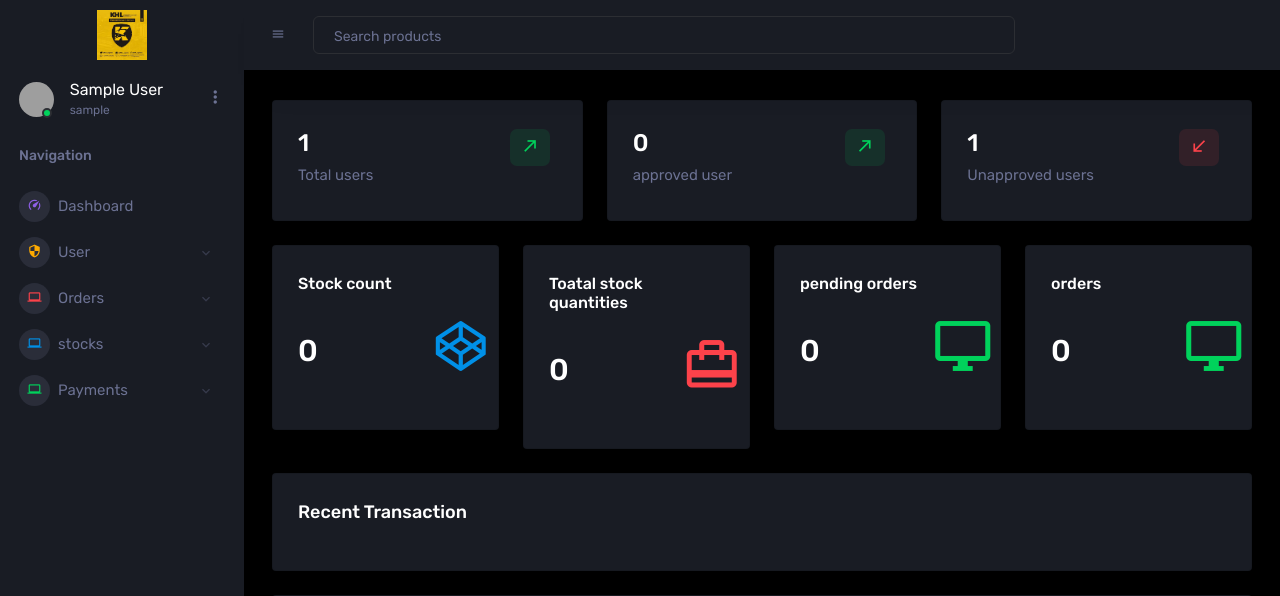
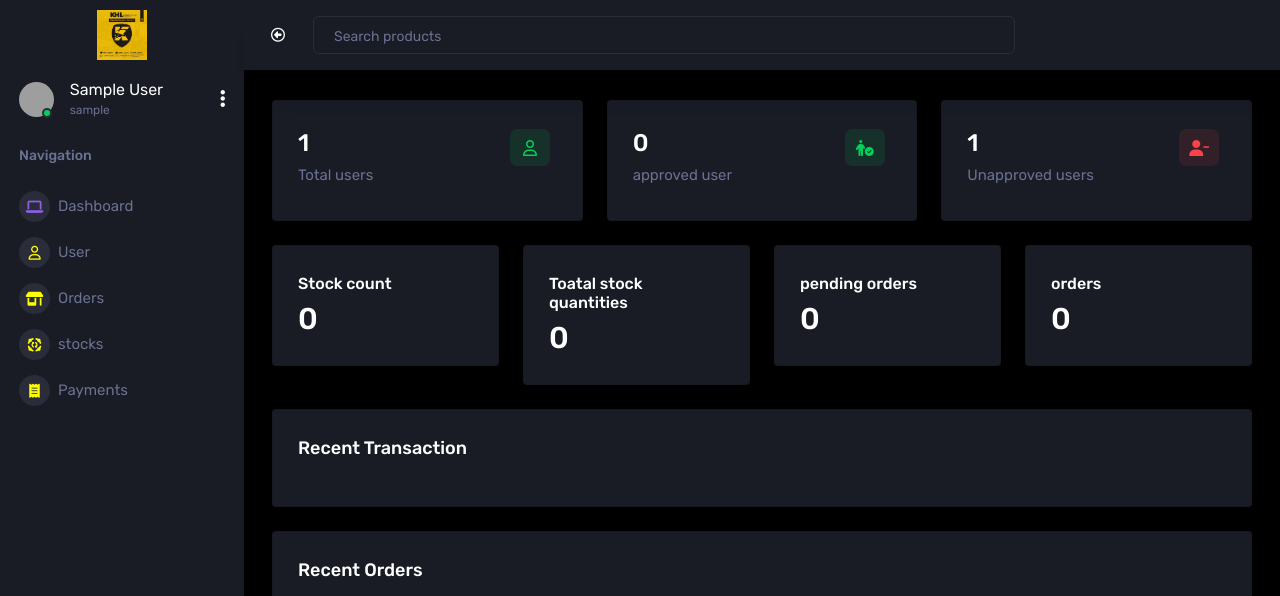
Before and after one commit to marvelouscode349/khlogistics, a Django app: page /dashboard/admin/ in a window 1280 px wide. Shown: the top 596 px of the page. Run offline with Django 4.2, Linux system fonts and the light colour scheme; the visitor is signed in with stand-in values (Sample User, id 1); data comes from the database, SQL or seed files in the repository; data that the repository does not hold is empty; some libraries are stand-ins or nearby versions; grey boxes are pictures that could not be loaded.

Commit message:
icon issue fixed

```diff
--- a/template/admin/admin_dashboard.html
+++ b/template/admin/admin_dashboard.html
@@ -24,8 +24,8 @@
                 </div>
                 <div class="col-3">
                   <div class="icon icon-box-success ">
-                    <span class="mdi mdi-arrow-top-right icon-item"></span>
-                  </div>
+                    <i class="fa-regular fa-user"></i>
+                    </div>
                 </div>
               </div>
               <h6 class="text-muted font-weight-normal">Total users</h6>
@@ -43,8 +43,8 @@
                 </div>
                 <div class="col-3">
                   <div class="icon icon-box-success">
-                    <span class="mdi mdi-arrow-top-right icon-item"></span>
-                  </div>
+                    <i class="fa-solid fa-person-circle-check"></i>
+                    </div>
                 </div>
               </div>
               <h6 class="text-muted font-weight-normal">approved user</h6>
@@ -62,8 +62,8 @@
                 </div>
                 <div class="col-3">
                   <div class="icon icon-box-danger">
-                    <span class="mdi mdi-arrow-bottom-left icon-item"></span>
-                  </div>
+                    <i class="fa-solid fa-user-minus"></i>
+                                    </div>
                 </div>
               </div>
               <h6 class="text-muted font-weight-normal">Unapproved users</h6>
--- a/template/includes/admin_base.html
+++ b/template/includes/admin_base.html
@@ -9,11 +9,11 @@
     <meta name="viewport" content="width=device-width, initial-scale=1, shrink-to-fit=no">
     <title>logistics</title>
     <!-- plugins:css -->
-    <link rel="stylesheet" href="{% static 'vendors/mdi/css/materialdesignicons.min.css' %}">
     <link rel="stylesheet" href="{% static 'vendors/css/vendor.bundle.base.css' %}">
     <!-- endinject -->
     <link rel="stylesheet" href="{% static 'vendors/select2/select2.min.css' %}">
-
+    <!-- Font awesome 5 -->
+    <link rel="stylesheet" href="https://cdnjs.cloudflare.com/ajax/libs/font-awesome/6.4.2/css/all.min.css" >
     <link rel="stylesheet" href="{% static 'vendors/select2-bootstrap-theme/select2-bootstrap.min.css' %}">
 
     <!-- Plugin css for this page -->
--- a/template/includes/admin_menu.html
+++ b/template/includes/admin_menu.html
@@ -7,9 +7,10 @@
       </div>
       <div class="navbar-menu-wrapper flex-grow d-flex align-items-stretch">
         <button class="navbar-toggler navbar-toggler align-self-center" type="button" data-toggle="minimize">
-          <span class="mdi mdi-menu"></span>
-        </button>
+          <i class="fa-regular fa-circle-left" style="color: #ffffff;"></i>
+                 </button>
         <ul class="navbar-nav w-100">
+
           <li class="nav-item w-100">
             <form method="post" action="{% url 'search' %}" class="nav-link mt-2 mt-md-0 d-none d-lg-flex search">
               {% csrf_token %}
@@ -86,43 +87,10 @@
 
 
           </li>
-         <li class="nav-item dropdown">
-                <a class="nav-link" id="profileDropdown" href="#" data-toggle="dropdown">
-                  <div class="navbar-profile">
-                    <img class="img-xs rounded-circle" src="../../assets/images/faces/face15.jpg" alt="">
-                    <p class="mb-0 d-none d-sm-block navbar-profile-name">Henry Klein</p>
-                    <i class="mdi mdi-menu-down d-none d-sm-block"></i>
-                  </div>
-                </a>
-                <div class="dropdown-menu dropdown-menu-right navbar-dropdown preview-list" aria-labelledby="profileDropdown">
-                  <h6 class="p-3 mb-0">Profile</h6>
-                  <div class="dropdown-divider"></div>
-                  <a class="dropdown-item preview-item">
-                    <div class="preview-thumbnail">
-                      <div class="preview-icon bg-dark rounded-circle">
-                        <i class="mdi mdi-settings text-success"></i>
-                      </div>
-                    </div>
-                    <div class="preview-item-content">
-                      <p class="preview-subject mb-1">profile</p>
-                    </div>
-                  </a>
-                  <div class="dropdown-divider"></div>
-                  <a class="dropdown-item preview-item">
-                    <div class="preview-thumbnail">
-                      <div class="preview-icon bg-dark rounded-circle">
-                        <i class="mdi mdi-logout text-danger"></i>
-                      </div>
-                    </div>
-                    <div class="preview-item-content">
-                      <p class="preview-subject mb-1">Log out</p>
-                    </div>
-                  </a>
 
-              </li>
         </ul>
-        <button class="navbar-toggler navbar-toggler-right d-lg-none align-self-center" type="button" data-toggle="offcanvas">
-          <span class="mdi mdi-format-line-spacing"></span>
-        </button>
+        <button style="margin-left: 15px;" class="navbar-toggler navbar-toggler-right d-lg-none align-self-center" type="button" data-toggle="offcanvas">
+          <i class="fa-solid fa-bars" style="color: #ffffff;"></i>
+                </button>
       </div>
     </nav>
--- a/template/includes/admin_navbar.html
+++ b/template/includes/admin_navbar.html
@@ -17,12 +17,12 @@
               <span>{{user.username}}</span>
             </div>
           </div>
-          <a href="#" id="profile-dropdown" data-toggle="dropdown"><i class="mdi mdi-dots-vertical"></i></a>
+          <a href="#" id="profile-dropdown" data-toggle="dropdown"><i class="fa-solid fa-ellipsis-vertical fa-lg" style="color: white;"></i></a>
           <div class="dropdown-menu dropdown-menu-right sidebar-dropdown preview-list" aria-labelledby="profile-dropdown">
             <a href="{% url 'profile' %}" class="dropdown-item preview-item">
               <div class="preview-thumbnail">
                 <div class="preview-icon bg-dark rounded-circle">
-                  <i class="mdi mdi-settings text-primary"></i>
+                  <i class="fa-regular fa-user"></i>
                           </div>
               </div>
               <div class="preview-item-content">
@@ -33,7 +33,7 @@
             <a href="#" class="dropdown-item preview-item">
               <div class="preview-thumbnail">
                 <div class="preview-icon bg-dark rounded-circle">
-                  <i class="mdi mdi-onepassword  text-info"></i>
+                  <i class="fa-solid fa-gears"></i>
                               </div>
               </div>
               <div class="preview-item-content">
@@ -44,8 +44,7 @@
             <a href="{% url 'logout' %}" class="dropdown-item preview-item">
               <div class="preview-thumbnail">
                 <div class="preview-icon bg-dark rounded-circle">
-                  <i class="mdi mdi-calendar-today text-success"></i>
-                </div>
+                  <i class="fa-solid fa-arrow-right-from-bracket"></i>                </div>
               </div>
               <div class="preview-item-content">
                 <p class="preview-subject ellipsis mb-1 text-small">LOG OUT</p>
@@ -60,7 +59,7 @@
       <li class="nav-item menu-items">
         <a class="nav-link" href="{% url 'admin-dashboard' %}">
           <span class="menu-icon">
-            <i class="mdi mdi-speedometer"></i>
+            <i class="fa-solid fa-laptop"></i>
                     </span>
           <span class="menu-title">Dashboard</span>
         </a>
@@ -69,10 +68,10 @@
       <li class="nav-item menu-items">
         <a class="nav-link" data-toggle="collapse" href="#auth" aria-expanded="false" aria-controls="auth">
           <span class="menu-icon">
-            <i class="mdi mdi-security"></i>
+            <i class="fa-regular fa-user"  style="color: yellow;"></i>
           </span>
           <span class="menu-title">User</span>
-          <i class="menu-arrow"></i>
+          <!-- <i class="fa-solid fa-caret-down" style="margin-left: 100px;"></i> -->
         </a>
         <div class="collapse" id="auth">
           <ul class="nav flex-column sub-menu">
@@ -90,10 +89,10 @@
       <li class="nav-item menu-items">
         <a class="nav-link" data-toggle="collapse" href="#ui-order" aria-expanded="false" aria-controls="ui-order">
           <span class="menu-icon">
-            <i class="mdi mdi-laptop"></i>
+            <i class="fa-solid fa-shop"  style="color: yellow;"></i>
                     </span>
           <span class="menu-title">Orders</span>
-          <i class="menu-arrow"></i>
+          <!-- <i class="fa-solid fa-caret-down" style="margin-left: 100px;"></i> -->
         </a>
         <div class="collapse" id="ui-order">
           <ul class="nav flex-column sub-menu">
@@ -112,10 +111,10 @@
       <li class="nav-item menu-items">
         <a class="nav-link" data-toggle="collapse" href="#ui-stocks" aria-expanded="false" aria-controls="ui-stocks">
           <span class="menu-icon">
-            <i class="mdi mdi-laptop"></i>
+            <i class="fa-solid fa-group-arrows-rotate"  style="color: yellow;"></i>
                  </span>
           <span class="menu-title">stocks</span>
-          <i class="menu-arrow"></i>
+          <!-- <i class="fa-solid fa-caret-down" style="margin-left: 100px;"></i> -->
         </a>
         <div class="collapse" id="ui-stocks">
           <ul class="nav flex-column sub-menu">
@@ -130,10 +129,10 @@
       <li class="nav-item menu-items">
         <a class="nav-link" data-toggle="collapse" href="#ui-pay" aria-expanded="false" aria-controls="ui-stocks">
           <span class="menu-icon">
-            <i class="mdi mdi-laptop"></i>
+            <i class="fa-solid fa-receipt" style="color: yellow;"></i>
                     </span>
           <span class="menu-title">Payments</span>
-          <i class="menu-arrow"></i>
+          <!-- <i class="fa-solid fa-caret-down" style="margin-left: 70px;"></i> -->
         </a>
         <div class="collapse" id="ui-pay">
           <ul class="nav flex-column sub-menu">
--- a/template/includes/base.html
+++ b/template/includes/base.html
@@ -11,6 +11,8 @@
     <!-- plugins:css -->
     <link rel="stylesheet" href="{% static 'vendors/mdi/css/materialdesignicons.min.css' %}">
     <link rel="stylesheet" href="{% static 'vendors/css/vendor.bundle.base.css' %}">
+    <link rel="stylesheet" href="https://cdnjs.cloudflare.com/ajax/libs/font-awesome/6.4.2/css/all.min.css" >
+
     <!-- endinject -->
     <!-- Plugin css for this page -->
     <link rel="stylesheet" href="{% static 'vendors/jvectormap/jquery-jvectormap.css' %}">
--- a/template/includes/base2.html
+++ b/template/includes/base2.html
@@ -7,7 +7,7 @@
     <!-- Required meta tags -->
     <meta charset="utf-8">
     <meta name="viewport" content="width=device-width, initial-scale=1, shrink-to-fit=no">
-    <title>Corona Admin</title>
+    <title>logistics</title>
     <!-- plugins:css -->
     <link rel="stylesheet" href="{% static 'vendors/mdi/css/materialdesignicons.min.css' %}">
     <link rel="stylesheet" href="{% static 'vendors/css/vendor.bundle.base.css' %}">
--- a/template/includes/menu.html
+++ b/template/includes/menu.html
@@ -8,7 +8,8 @@
       </div>
       <div class="navbar-menu-wrapper flex-grow d-flex align-items-stretch">
         <button class="navbar-toggler navbar-toggler align-self-center" type="button" data-toggle="minimize">
-          <span class="mdi mdi-menu"></span>
+          <i class="fa-regular fa-circle-left" style="color: #ffffff;"></i>
+
         </button>
         <ul class="navbar-nav w-100">
           <li class="nav-item w-100">
@@ -124,7 +125,8 @@
           </li>
         </ul>
         <button class="navbar-toggler navbar-toggler-right d-lg-none align-self-center" type="button" data-toggle="offcanvas">
-          <span class="mdi mdi-format-line-spacing"></span>
+          <i class="fa-solid fa-bars" style="color: #ffffff;"></i>
+
         </button>
       </div>
     </nav>
--- a/template/includes/rider_menu.html
+++ b/template/includes/rider_menu.html
@@ -2,11 +2,11 @@
     <!-- partial:partials/_navbar.html -->
     <nav class="navbar p-0 fixed-top d-flex flex-row">
       <div class="navbar-brand-wrapper d-flex d-lg-none align-items-center justify-content-center">
-        <a class="navbar-brand brand-logo-mini" href="index.html"><img src="assets/images/logo-mini.svg" alt="logo" /></a>
+        <a class="navbar-brand brand-logo-mini" href="index.html"><img src="{% static '/images/logok.jpg' %}"/></a>
       </div>
       <div class="navbar-menu-wrapper flex-grow d-flex align-items-stretch">
         <button class="navbar-toggler navbar-toggler align-self-center" type="button" data-toggle="minimize">
-          <span class="mdi mdi-menu"></span>
+          <i class="fa-regular fa-circle-left" style="color: #ffffff;"></i>
         </button>
         <ul class="navbar-nav w-100">
           <li class="nav-item w-100">
@@ -122,7 +122,7 @@
           </li>
         </ul>
         <button class="navbar-toggler navbar-toggler-right d-lg-none align-self-center" type="button" data-toggle="offcanvas">
-          <span class="mdi mdi-format-line-spacing"></span>
+          <i class="fa-solid fa-bars" style="color: #ffffff;"></i>
         </button>
       </div>
     </nav>
```
Also changed, not shown: template/admin/vendor_dashboard.html (+3 -5 lines), template/includes/navbar.html (+14 -10 lines). Lines whose indentation alone changed are shown as unchanged.
